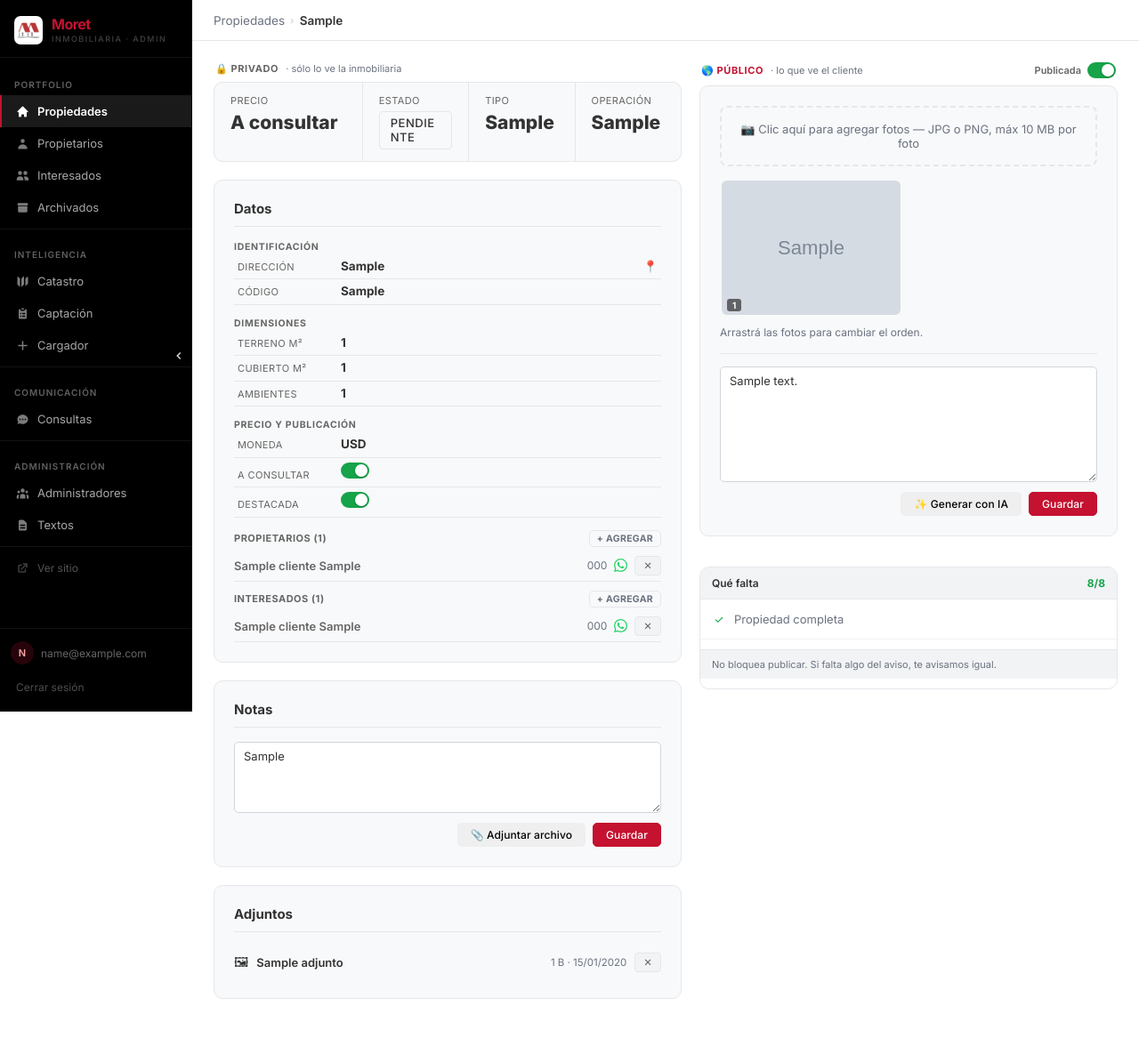
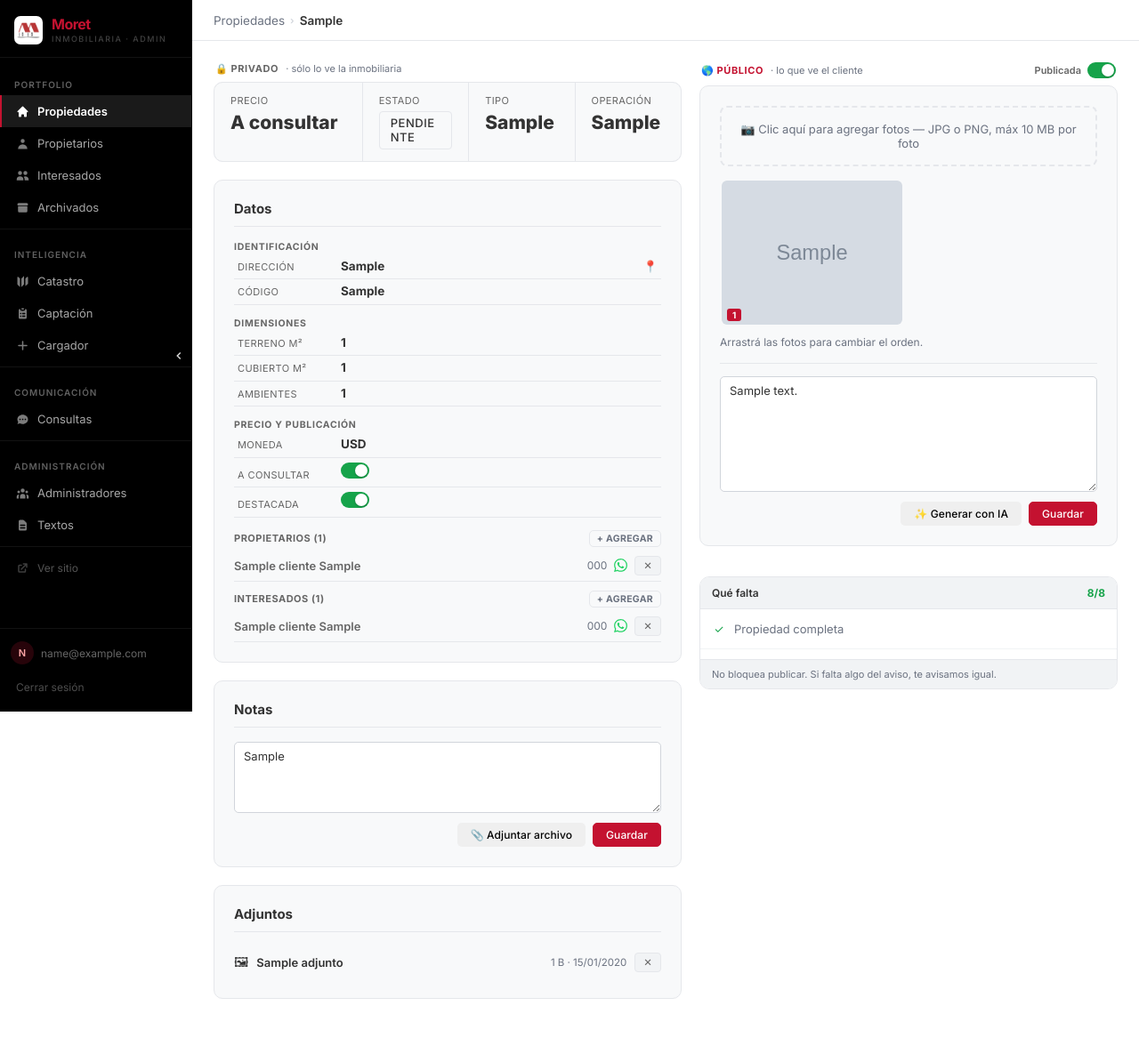
Before and after one commit to cerosmrt/app-inmobiliaria, a Flask app: page /admin/propiedad/1 in a window 1280 px wide. Shown: the whole page at 89% size. Run offline with Flask 3, Linux system fonts and the light colour scheme; the visitor is signed in with stand-in values (Sample User, id 1); tables that the repository leaves empty hold one stand-in row (values such as "Sample post"); grey boxes marked "Sample" are stand-in pictures; some libraries are stand-ins or nearby versions.

Commit message:
feat(fotos): galería compacta con portada destacada y lightbox
Con muchas fotos las miniaturas de 175px se apelmazaban y obligaban a scrollear.
Ahora son cuadrados chicos, la portada ocupa 2x2 y el clic abre un visor con flechas.

Co-Authored-By: Claude Sonnet 5.5 <noreply@anthropic.com>

```diff
--- a/templates/admin/propiedad.html
+++ b/templates/admin/propiedad.html
@@ -303,8 +303,9 @@
        de las miniaturas. */
     .fotos-admin-grid {
         display: grid;
-        grid-template-columns: repeat(auto-fill, minmax(175px, 1fr));
-        gap: 10px;
+        grid-template-columns: repeat(auto-fill, minmax(88px, 1fr));
+        grid-auto-flow: dense;
+        gap: 6px;
         flex: 0 1 auto; min-height: 40px;
         overflow-y: auto; padding-right: 4px;
         overscroll-behavior: contain;
@@ -323,8 +324,11 @@
     }
     .foto-admin-item:active { cursor: grabbing; }
     .foto-admin-item.drag-sobre { border-color: var(--accent); opacity: 0.55; }
+    /* La portada (1ª) ocupa 2x2 celdas: se distingue y las demás quedan chicas. */
+    .foto-admin-item:first-child { grid-column: span 2; grid-row: span 2; }
+    .foto-admin-item:first-child .foto-num { background: var(--accent); }
     .foto-admin-item img {
-        width: 100%; aspect-ratio: 4 / 3; object-fit: cover; display: block;
+        width: 100%; height: 100%; aspect-ratio: 1; object-fit: cover; display: block;
         transition: opacity 0.15s;
     }
     .foto-admin-item img:hover { opacity: 0.88; }
@@ -334,11 +338,26 @@
         font-weight: 700; padding: 1px 6px; border-radius: 3px; pointer-events: none;
     }
     .foto-admin-item .btn-del-foto {
+        opacity: 0; transition: opacity 0.15s;
         position: absolute; top: 4px; right: 4px;
         background: rgba(196,18,48,0.88); color: white; border: none;
         border-radius: 3px; font-size: 11px; font-weight: 700;
         padding: 1px 5px; cursor: pointer; line-height: 1.4;
     }
+    .foto-admin-item:hover .btn-del-foto { opacity: 1; }
+    #foto-lightbox {
+        position: fixed; inset: 0; z-index: 3000; display: none;
+        background: rgba(0,0,0,0.88); align-items: center; justify-content: center;
+    }
+    #foto-lightbox.abierto { display: flex; }
+    #foto-lightbox img { max-width: 92vw; max-height: 88vh; border-radius: 6px; }
+    #foto-lightbox button {
+        position: absolute; background: rgba(255,255,255,0.14); color: #fff; border: none;
+        width: 44px; height: 44px; border-radius: 50%; font-size: 22px; cursor: pointer;
+    }
+    #foto-lightbox button:hover { background: rgba(255,255,255,0.28); }
+    #lb-prev { left: 18px; } #lb-next { right: 18px; } #lb-cerrar { top: 16px; right: 18px; }
+    #lb-contador { position: absolute; bottom: 16px; color: #fff; font-size: 13px; }
     /* Pie de la galería: el hint a la izquierda, el aviso y el botón de orden
        a la derecha (antes vivían en el <h2> "Fotos", que ya no existe). */
     .fotos-pie {
@@ -517,6 +536,14 @@
      Vive fuera de .prop-layout: adentro del rail (overflow:auto) el overlay
      quedaba recortado. El mapa se inicializa recién al abrirlo por primera
      vez, porque Leaflet necesita que el contenedor ya tenga tamaño.        -->
+<div id="foto-lightbox" onclick="if(event.target===this)cerrarLightbox()">
+    <button id="lb-cerrar" onclick="cerrarLightbox()">&#x2715;</button>
+    <button id="lb-prev" onclick="lbMover(-1)">&#x2039;</button>
+    <img id="lb-img" alt="">
+    <button id="lb-next" onclick="lbMover(1)">&#x203A;</button>
+    <span id="lb-contador"></span>
+</div>
+
 <div id="modal-geo" class="modal-overlay">
     <div class="modal-box" style="max-width:1000px">
         <div class="modal-header">
@@ -1202,7 +1229,7 @@
                 ' ondragleave="onDragLeave(event)"' +
                 ' ondragend="onDragEnd()">' +
                 '<img src="/' + esc(f) + '" alt="Foto ' + (i+1) + '"' +
-                    ' onclick="window.open(\'/' + esc(f).replace(/'/g,"\\'") + '\',\'_blank\')"' +
+                    ' onclick="abrirLightbox(' + i + ')"' +
                     ' title="Ver en tamaño completo">' +
                 '<span class="foto-num">' + (i+1) + '</span>' +
                 '<button class="btn-del-foto" onclick="eliminarFoto(event,' + i + ')">&#x2715;</button>' +
@@ -1210,6 +1237,30 @@
         }).join('');
         hint.style.display = '';
     }
+
+    // ── Lightbox ──────────────────────────────────────────────────────────────
+    var _lbIdx = 0;
+    function abrirLightbox(i) {
+        _lbIdx = i;
+        document.getElementById('foto-lightbox').classList.add('abierto');
+        _lbMostrar();
+    }
+    function _lbMostrar() {
+        document.getElementById('lb-img').src = '/' + fotosOrden[_lbIdx];
+        document.getElementById('lb-contador').textContent = (_lbIdx + 1) + ' / ' + fotosOrden.length;
+    }
+    function lbMover(d) {
+        if (!fotosOrden.length) return;
+        _lbIdx = (_lbIdx + d + fotosOrden.length) % fotosOrden.length;
+        _lbMostrar();
+    }
+    function cerrarLightbox() { document.getElementById('foto-lightbox').classList.remove('abierto'); }
+    document.addEventListener('keydown', function(e) {
+        if (!document.getElementById('foto-lightbox').classList.contains('abierto')) return;
+        if (e.key === 'Escape') cerrarLightbox();
+        else if (e.key === 'ArrowLeft') lbMover(-1);
+        else if (e.key === 'ArrowRight') lbMover(1);
+    });
 
     // ── Drag & drop ───────────────────────────────────────────────────────────
     function onDragStart(e, idx) {
```
Also changed, not shown: ROADMAP.md (+1 -0 lines).
